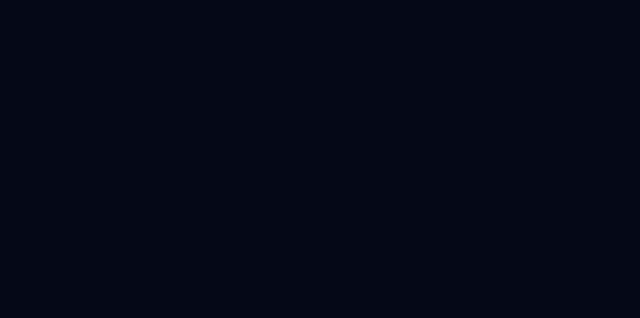
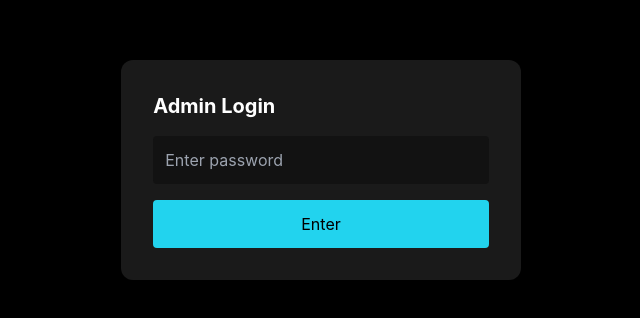
Before and after one commit to touatimouadhetudiant-prog/all-night-challenges, a React (Vite) app in the folder client/: page /anc-admin-panel in a window 1280 px wide. Before the commit this address had no page. Shown: the part 230-548 px from the top of the page, without its empty margins (319-959 px from the left). Built offline with nearby package versions, Linux system fonts and the light colour scheme.

Commit message:
add admin panel

```diff
--- /dev/null
+++ b/client/src/AdminPage.jsx
@@ -0,0 +1,105 @@
+import { useState, useEffect } from "react";
+
+const API_URL = "https://all-night-challenges-production.up.railway.app";
+
+function AdminPage() {
+  const [isAuth, setIsAuth] = useState(false);
+  const [password, setPassword] = useState("");
+  const [data, setData] = useState([]);
+
+  const ADMIN_PASSWORD = "ANC2026admin!";
+
+  const handleLogin = () => {
+    if (password === ADMIN_PASSWORD) {
+      setIsAuth(true);
+      fetchData();
+    } else {
+      alert("Wrong password ❌");
+    }
+  };
+
+  const fetchData = async () => {
+    try {
+      const res = await fetch(`${API_URL}/api/registrations`);
+      const result = await res.json();
+      setData(result);
+    } catch (err) {
+      console.error(err);
+    }
+  };
+
+  if (!isAuth) {
+    return (
+      <div className="min-h-screen flex items-center justify-center bg-black text-white">
+        <div className="bg-white/10 p-8 rounded-xl backdrop-blur">
+          <h2 className="mb-4 text-xl font-bold">Admin Login</h2>
+          <input
+            type="password"
+            placeholder="Enter password"
+            className="p-3 w-full rounded text-black"
+            value={password}
+            onChange={(e) => setPassword(e.target.value)}
+          />
+          <button
+            onClick={handleLogin}
+            className="mt-4 w-full bg-cyan-400 text-black p-3 rounded"
+          >
+            Enter
+          </button>
+        </div>
+      </div>
+    );
+  }
+
+  return (
+    <div className="p-6 bg-[#03040a] min-h-screen text-white">
+      <h1 className="text-3xl font-bold mb-6 text-center">
+        Admin Dashboard
+      </h1>
+
+      <button
+        onClick={fetchData}
+        className="mb-6 bg-cyan-400 text-black px-4 py-2 rounded"
+      >
+        Refresh
+      </button>
+
+      <div className="overflow-auto">
+        <table className="w-full border border-white/10">
+          <thead className="bg-white/10">
+            <tr>
+              <th>ID</th>
+              <th>Team</th>
+              <th>Leader</th>
+              <th>Phone</th>
+              <th>CIN</th>
+              <th>Email</th>
+              <th>Members</th>
+              <th>Date</th>
+            </tr>
+          </thead>
+
+          <tbody>
+            {data.map((item) => (
+              <tr key={item.id} className="text-center border-t border-white/10">
+                <td>{item.id}</td>
+                <td>{item.teamName}</td>
+                <td>{item.leaderFullName}</td>
+                <td>{item.leaderPhone}</td>
+                <td>{item.leaderCin}</td>
+                <td>{item.leaderEmail}</td>
+                <td>
+                  {item.member1FullName} <br />
+                  {item.member2FullName}
+                </td>
+                <td>{item.createdAt}</td>
+              </tr>
+            ))}
+          </tbody>
+        </table>
+      </div>
+    </div>
+  );
+}
+
+export default AdminPage;
--- a/client/src/main.jsx
+++ b/client/src/main.jsx
@@ -4,13 +4,14 @@ import { BrowserRouter, Routes, Route } from 'react-router-dom';
 import App from './App';
 import SuccessPage from './SuccessPage';
 import './index.css';
-
+import AdminPage from "./AdminPage";
 ReactDOM.createRoot(document.getElementById('root')).render(
   <React.StrictMode>
     <BrowserRouter>
       <Routes>
         <Route path="/" element={<App />} />
         <Route path="/success" element={<SuccessPage />} />
+        <Route path="/anc-admin-panel" element={<AdminPage />} />
       </Routes>
     </BrowserRouter>
   </React.StrictMode>
```
